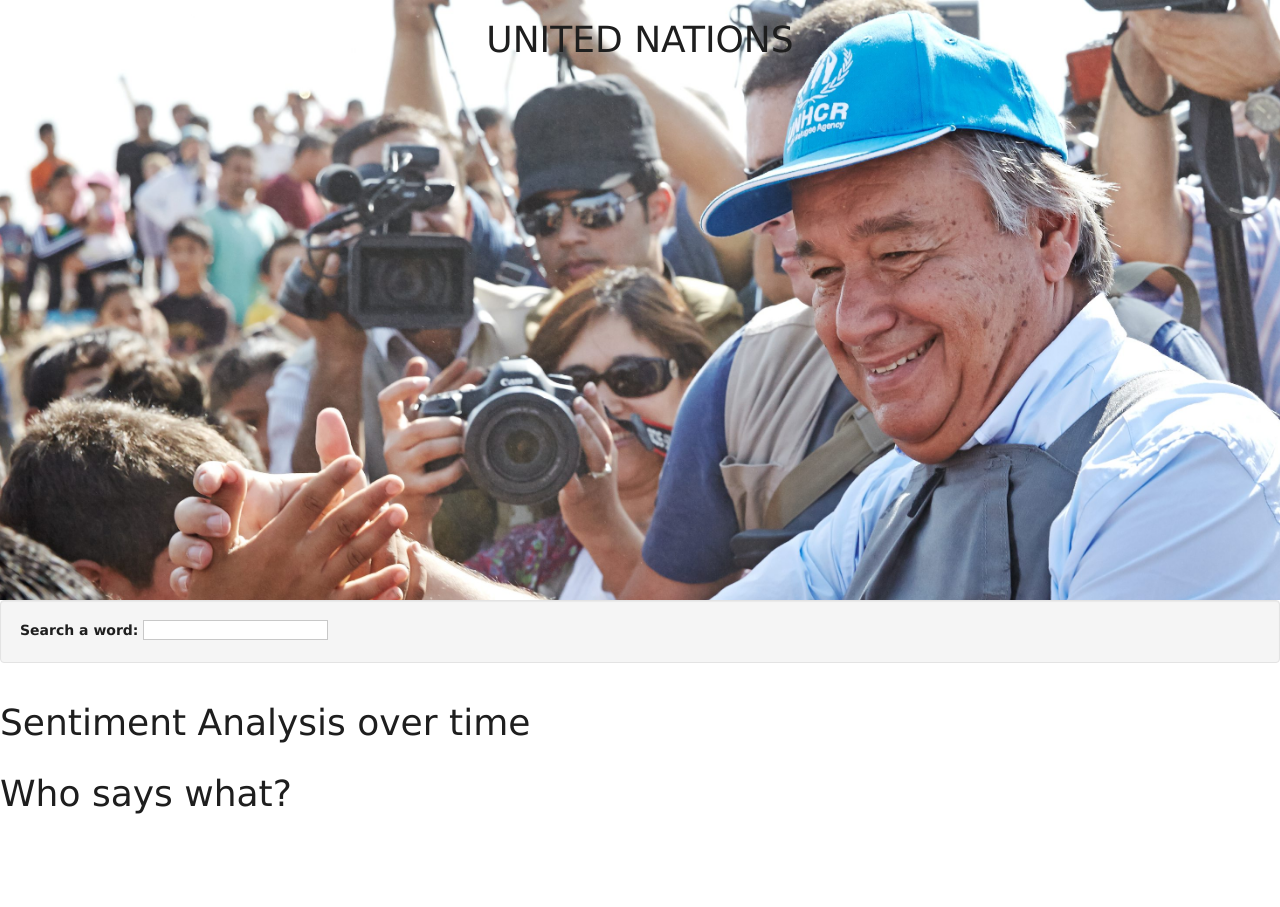
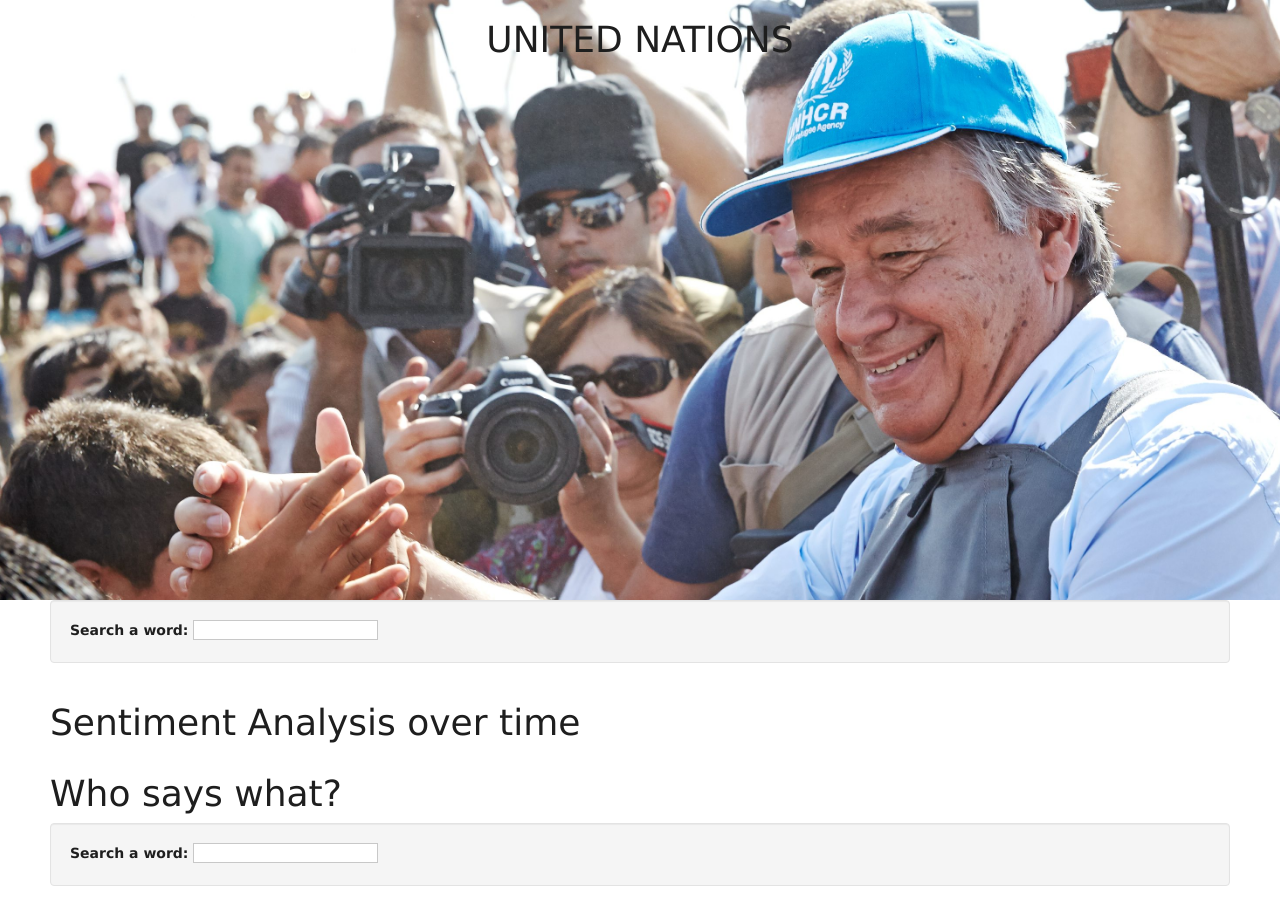
Before and after one commit to benrudolph/chronicle.unhcrinnovation, a Node server app: template views/index.jade in a window 1280 px wide. Before the commit the page ends 814 px from the top, so only its background shows below. Run offline with Node 20, Linux system fonts and the light colour scheme; the template is opened without the code that fills it, so the values that code supplies are empty; some libraries are stand-ins or nearby versions.

Commit message:
Words Per Year

```diff
--- a/app.js
+++ b/app.js
@@ -32,6 +32,7 @@
 app.get('/search', routes.search);
 app.get('/word_counts', routes.wordCounts);
 app.get('/sentences', routes.sentences);
+app.get('/words_per_year', routes.wordsPerYear);
 
 http.createServer(app).listen(app.get('port'), function(){
   console.log('Express server listening on port ' + app.get('port'));
--- /dev/null
+++ b/popular words.sql
@@ -0,0 +1,2 @@
+select t.*, c / sum as normalized from (select sum(count) as c, word, raw, author from WordDocs group by word, author order by c desc) as t
+join (select sum(wordCount) as sum, author from Docs group by author) as t2 on t.author = t2.author order by normalized desc
--- a/public/javascripts/diction.js
+++ b/public/javascripts/diction.js
@@ -8,6 +8,9 @@
   Models: {},
   Views: {},
   Collections: {},
+  Templates: {
+    wordsPerYear: new EJS({ url: '/templates/words_per_year.html.ejs'}),
+  },
   Authors: {
     'guterres': 'Antonio Guterres',
     'lubbers': 'Rudd Lubbers',
--- a/public/javascripts/figures/timeline.js
+++ b/public/javascripts/figures/timeline.js
@@ -114,7 +114,7 @@
       html: true,
       trigger: 'manual',
       gravity: 's',
-      offset: 5
+      offset: 25
     });
 
   },
--- /dev/null
+++ b/public/javascripts/figures/words_per_year.js
@@ -0,0 +1,70 @@
+Diction.Figures.WordsPerYear = Backbone.View.extend({
+
+  initialize: function(attrs) {
+    var defaults = {
+      height: 300,
+      width: 300,
+      svg: d3.select('#word-count'),
+      data: [],
+      margin: { top: 10, bottom: 50, left: 50, right: 30 },
+    };
+
+    _.defaults(this, attrs, defaults);
+
+
+    this.tippedEl = null;
+
+    this.g = this.svg.append('svg')
+      .attr("width", this.width)
+      .attr("height", this.height)
+      .attr('class', 'svg-words-per-year')
+      .append("g")
+      .attr("transform", "translate(" + this.margin.left + "," + this.margin.top + ")");
+
+    this.height = this.height - this.margin.top - this.margin.bottom;
+    this.width = this.width - this.margin.left - this.margin.right;
+    this.perXWords = 1000;
+
+    _.each(this.data, function(d) {
+      d.perXWords = (this.perXWords / d.totalCountPerYear) * d.wordCount;
+    }.bind(this));
+
+    this.y = d3.scale.linear()
+      .domain([0, d3.max(this.data, function(d) {
+        return d.perXWords;
+      }.bind(this))])
+      .range([this.height, 0]);
+
+    this.x = d3.time.scale()
+      .domain(d3.extent(this.data, function(d) {
+        return new Date(d.year, 1);
+      }))
+      .range([0, this.width]);
+
+    this.lineFn = d3.svg.line()
+      .interpolate('basis')
+      .x(function(d) { return this.x(new Date(d.year, 1)); }.bind(this))
+      .y(function(d) { return this.y(d.perXWords); }.bind(this));
+
+
+    this.voronoi = d3.geom.voronoi()
+      .clipExtent([[0, 0], [this.width, this.height]])
+      .x(function(d) { return this.x(new Date(d.year, 1)); }.bind(this))
+      .y(function(d) { return this.y(d.perXWords); }.bind(this));
+  },
+
+  render: function() {
+    var x = this.x,
+        y = this.y,
+        self = this;
+
+    var line = this.g.selectAll('.word-line').data([this.data]);
+    line.enter().append('path');
+    line.attr('class', function(d) {
+        return ['word-line'].join(' ');
+      })
+      .attr('d', this.lineFn);
+
+  }
+
+});
--- a/public/javascripts/routers/index.js
+++ b/public/javascripts/routers/index.js
@@ -1,4 +1,6 @@
 Diction.Routers.IndexRouter = Backbone.Router.extend({
+
+  wordsPerYearTemplate: Diction.Templates.wordsPerYear,
 
   initialize: function(options) {
     Diction.docs = new Diction.Collections.Doc(options.docs);
@@ -11,6 +13,24 @@
       docs: Diction.docs
     });
     this.timeline.render();
+
+    this.words = ['camps', 'syria', 'innovation', 'germany', 'urban', 'education',
+      'sudan', 'peace', 'lebanon'];
+    $wordsPerYear = $('#words-per-year');
+    _.each(this.words, function(word) {
+      $wordsPerYear.append(this.wordsPerYearTemplate.render({ word: word }));
+
+      $.get('/words_per_year', { query: word }).success(function(rows) {
+        var wordsPerYear = new Diction.Figures.WordsPerYear({
+          data: rows,
+          svg: d3.select('.words-per-year-' + word)
+        });
+        wordsPerYear.render();
+      }.bind(this));
+
+    }.bind(this));
+
+
   },
 
   routes: {
--- a/public/stylesheets/style.css
+++ b/public/stylesheets/style.css
@@ -1 +1 @@
-body{font:14px "Lucida Grande",Helvetica,Arial,sans-serif;color:#1e1e1e}header{background-image:url('/images/hc.jpg');min-height:600px;background-size:cover;background-repeat:no-repeat}a{color:#0b1822;cursor:pointer}a:hover{color:#0b1822}.module{text-align:center}.axis path,.axis line{fill:none;stroke:#f0f0f0;shape-rendering:crispEdges}.timeline-circle{opacity:.6}input{border:1px solid #c8c8c8}.text-center{text-align:center}.axis text{font:10px sans-serif}line{stroke:#aaa;shape-rendering:crispEdges}.background-bar{fill:transparent}.guterres{fill:#a6cee3}.lubbers{fill:#1f78b4}.ogata{fill:#b2df8a}.stoltenberg{fill:#33a02c}.hartling{fill:#fb9a99}.khan{fill:#e31a1c}.schnyder{fill:#fdbf6f}.lindt{fill:#ff7f00}.Goedhart{fill:#cab2d6}.voronoi{fill:transparent}#timeline .highlight{opacity:1;stroke:black;stroke-width:1px}
+body{font:14px "Lucida Grande",Helvetica,Arial,sans-serif;color:#1e1e1e}header{background-image:url('/images/hc.jpg');min-height:600px;background-size:cover;background-repeat:no-repeat}.row{padding:0 50px}a{color:#0b1822;cursor:pointer}a:hover{color:#0b1822}.module{text-align:center}#words-per-year{text-align:left}.words-per-year-container{display:inline-block}.axis path,.axis line{fill:none;stroke:#f0f0f0;shape-rendering:crispEdges}.svg-words-per-year{fill:none;stroke:black}.timeline-circle{opacity:.6}input{border:1px solid #c8c8c8}.text-center{text-align:center}.axis text{font:10px sans-serif}line{stroke:#aaa;shape-rendering:crispEdges}.background-bar{fill:transparent}.guterres{fill:#a6cee3}.lubbers{fill:#1f78b4}.ogata{fill:#b2df8a}.stoltenberg{fill:#33a02c}.hartling{fill:#fb9a99}.khan{fill:#e31a1c}.schnyder{fill:#fdbf6f}.lindt{fill:#ff7f00}.Goedhart{fill:#cab2d6}.voronoi{fill:transparent}#timeline .highlight{opacity:1;stroke:black;stroke-width:1px}
--- a/public/stylesheets/style.less
+++ b/public/stylesheets/style.less
@@ -10,6 +10,10 @@
   min-height: 600px;
   background-size: cover;
   background-repeat: no-repeat;
+}
+
+.row {
+  padding: 0 50px;
 }
 
 a {
@@ -25,11 +29,25 @@
   text-align: center;
 }
 
+#words-per-year {
+  text-align: left;
+}
+
+.words-per-year-container {
+  display: inline-block;
+
+}
+
 .axis path,
 .axis line {
   fill: none;
   stroke: rgb(240, 240, 240);
   shape-rendering: crispEdges;
+}
+
+.svg-words-per-year {
+  fill: none;
+  stroke: black;
 }
 
 .timeline-circle {
--- a/public/templates/doc_tooltip.html.ejs
+++ b/public/templates/doc_tooltip.html.ejs
@@ -8,6 +8,9 @@
 <p class="tipsy-sentiment">
   Sentiment Score: <%= sentimentComp %>
 </p>
+<p class="tipsy-sentiment">
+  Word Count: <%= wordCount %>
+</p>
 <p class="tipsy-author">
   -&nbsp;<%= Diction.Authors[author] %>
 </p>
--- /dev/null
+++ b/public/templates/words_per_year.html.ejs
@@ -0,0 +1,4 @@
+<div class="words-per-year-container">
+  <%= word %>
+  <div class="words-per-year words-per-year-<%= word %>"></div>
+</div>
--- a/views/index.jade
+++ b/views/index.jade
@@ -22,6 +22,14 @@
   div(class="row")
     div(class="col-md-12")
       h1 Who says what?
+  div(class="row")
+    div(class="col-md-12")
+      div(class="well")
+        label(for="search")
+          != 'Search a word:&nbsp;'
+        input(type="text", id="words-per-year-search", placeholder="")
+    div(class="col-md-12")
+      div(id="words-per-year", class="module")
 
 block scripts
   script.
@@ -36,6 +44,22 @@
 
       });
 
+      $('#words-per-year-search').on('keyup', function(e) {
+        if (e.keyCode == Diction.Constants.ENTER) {
+          var query = $(e.currentTarget).val()
+          $wordsPerYear = $('#words-per-year');
+          $wordsPerYear.prepend(Diction.Templates.wordsPerYear.render({ word: query }));
+          $.get('/words_per_year', { query: query }).success(function(rows) {
+            var wordsPerYear = new Diction.Figures.WordsPerYear({
+              data: rows,
+              svg: d3.select('.words-per-year-' + query)
+            });
+            wordsPerYear.render();
+          });
+        }
+
+      });
+
       Diction.router = new Diction.Routers.IndexRouter({
         docs: !{data}
       });
--- a/views/layout.jade
+++ b/views/layout.jade
@@ -21,5 +21,6 @@
     script(src='/javascripts/routers/index.js')
     script(src='/javascripts/figures/freq_chart.js')
     script(src='/javascripts/figures/timeline.js')
+    script(src='/javascripts/figures/words_per_year.js')
 
     block scripts
```
Also changed, not shown: migrations/20140616101120-AddYearColumn.js (added, +12 -0 lines), models/doc.js (+5 -3 lines), queries/queries.js (added, +9 -0 lines), routes/index.js (+12 -0 lines), lib/load.js.
